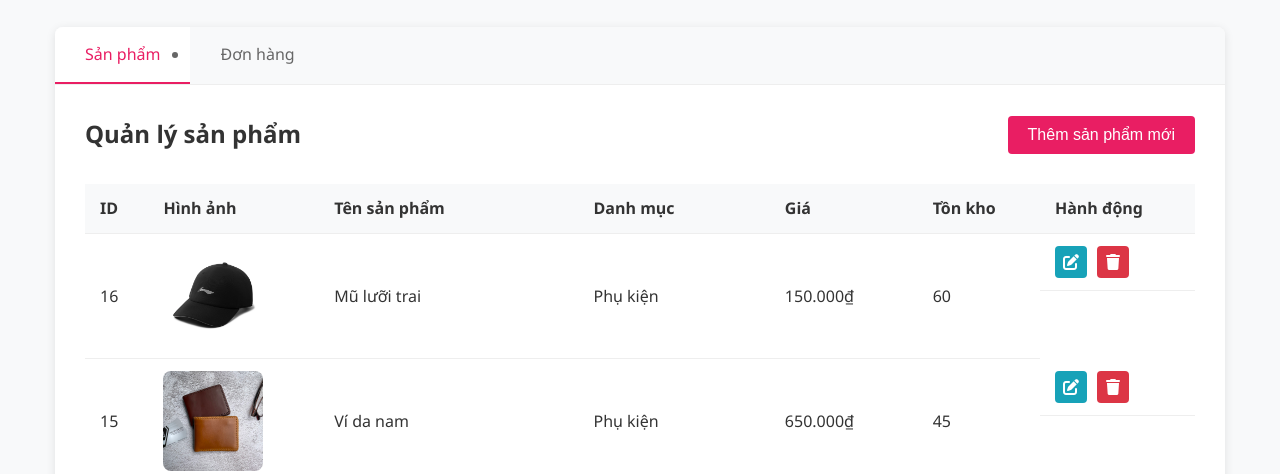
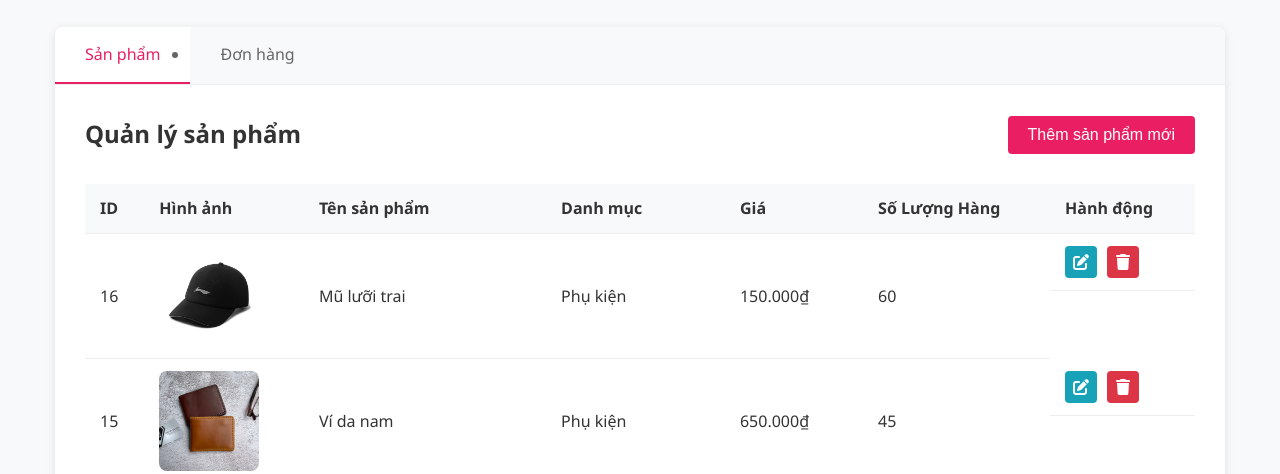
Before and after one commit to GaHwi0710/ShopPink, a PHP site: page /seller.php in a window 1280 px wide. Shown: the part 140-614 px from the top of the page. Run offline with PHP 8.4, Linux system fonts and the light colour scheme; a user stored in the database is signed in; data comes from the database, SQL or seed files in the repository; data that the repository does not hold is empty.

Commit message:
Update code

```diff
--- a/get_order_details.php
+++ b/get_order_details.php
@@ -222,7 +222,8 @@ h4 {
     <?php foreach ($order_details as $item): ?>
         <div class="order-item">
             <div class="item-image cart-product-image">
-                <img src="assets/images/products/<?php echo htmlspecialchars($product['image']); ?>" alt="<?php echo htmlspecialchars($product['name']); ?>">
+                <img src="assets/images/products/<?php echo htmlspecialchars($item['product_image']); ?>"
+                    alt="<?php echo htmlspecialchars($item['product_name']); ?>">
             </div>
             <div class="item-info">
                 <h5><?php echo htmlspecialchars($item['product_name']); ?></h5>
--- a/seller.php
+++ b/seller.php
@@ -294,7 +294,7 @@ $user_role = $is_logged_in ? $_SESSION['user_role'] : '';
                                     <input type="number" id="price" name="price" min="0" step="1000" required>
                                 </div>
                                 <div class="form-group">
-                                    <label for="stock">Tồn kho</label>
+                                    <label for="stock">Số Lượng Hàng</label>
                                     <input type="number" id="stock" name="stock" min="0" required>
                                 </div>
                                 <div class="form-group">
@@ -335,7 +335,7 @@ $user_role = $is_logged_in ? $_SESSION['user_role'] : '';
                                         <input type="number" id="edit_price" name="price" min="0" step="1000" value="<?php echo $edit_product['price']; ?>" required>
                                     </div>
                                     <div class="form-group">
-                                        <label for="edit_stock">Tồn kho</label>
+                                        <label for="edit_stock">Số Lượng</label>
                                         <input type="number" id="edit_stock" name="stock" min="0" value="<?php echo $edit_product['stock']; ?>" required>
                                     </div>
                                     <div class="form-group">
@@ -374,7 +374,7 @@ $user_role = $is_logged_in ? $_SESSION['user_role'] : '';
                                         <th>Tên sản phẩm</th>
                                         <th>Danh mục</th>
                                         <th>Giá</th>
-                                        <th>Tồn kho</th>
+                                        <th>Số Lượng Hàng</th>
                                         <th>Hành động</th>
                                     </tr>
                                 </thead>
```
Also changed, not shown: assets/images/products/aothaibinh1.jpg (added).
